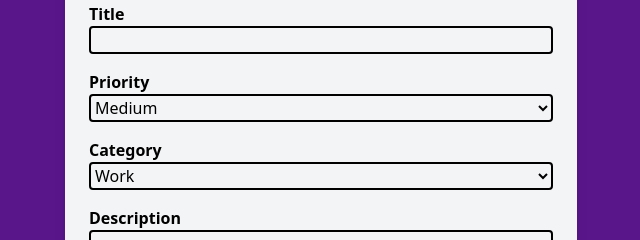
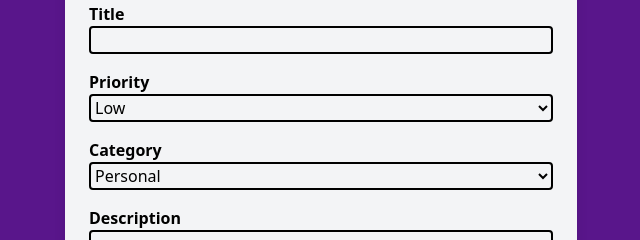
Before and after one commit to NMasters52/notes-app, a React (Vite) app: page / in a window 1280 px wide. Both pictures are taken after a click on the button "Show Form ➕". Shown: the part 166-406 px from the top of the page, without its empty margins (319-959 px from the left). Built offline with nearby package versions, Linux system fonts and the light colour scheme.

Commit message:
created seperate components for all inputs

```diff
--- a/src/components/NotesForm.jsx
+++ b/src/components/NotesForm.jsx
@@ -1,6 +1,8 @@
 import { useState } from 'react'
 import { NoteList } from './NoteList'
 import TextInput from './inputs/TextInput'
+import SelectInput from './inputs/SelectInput'
+import TextArea from './inputs/TextArea'
 
 
 const NotesForm = ({ notes, setNotes}) => {
@@ -57,42 +59,26 @@ const NotesForm = ({ notes, setNotes}) => {
                 onChange={(e) => handleChange(e)}
                 type="text"
             />
-            <div className="mb-4">
-                <label htmlFor="" className="block font-semibold">Priority</label>
-                <select
-                    name='priority'
-                    className="w-full border-2 border-black rounded-sm"
-                    value={formData.priority}
-                    onChange={(e) => handleChange(e)}
-                >
-                <option value="Low">Low</option>
-                <option value="Medium">Medium</option>
-                <option value="High">High</option>
-                </select>
-            </div>
-            <div className="mb-4">
-                <label htmlFor="" className="block font-semibold">Category</label>
-                <select
-                    name='category'
-                    className="w-full border-2 border-black rounded-sm"
-                    value={formData.category}
-                    onChange={(e) => handleChange(e)}
-                >
-                <option value="Personal">Personal</option>
-                <option value="Work">Work</option>
-                <option value="Ideas">Ideas</option>
-                </select>
-            </div>
-            <div className="mb-4">
-                <label htmlFor="description" className="block font-semibold">Description</label>
-                <textarea
-                    name="description"
-                    value={formData.description}
-                    className="w-full border-2 border-black rounded-sm"
-                    onChange={handleChange}
-                >
-                </textarea>
-            </div>
+            <SelectInput
+                name="priority"
+                label="Priority"
+                formData={formData}
+                onChange={(e) => handleChange(e)}
+                options={['Low', 'Medium', 'High']}
+            />
+            <SelectInput
+                name='category'
+                label='Category'
+                formData={formData}
+                onChange={(e) => handleChange(e)}
+                options={['Personal', 'Work', 'Ideas']}
+            />
+            <TextArea
+                name='description'
+                label='Description'
+                formData={formData}
+                onChange={(e) => handleChange(e)}
+            />
             <button
                 className="w-full rounded-lg py-2 cursor-pointer bg-purple-800 text-white hover:bg-purple-600"
                 onClick={submitNote}
--- /dev/null
+++ b/src/components/inputs/SelectInput.jsx
@@ -0,0 +1,26 @@
+import React from 'react'
+
+const SelectInput = ({options, label, name, formData, onChange}) => {
+  return (
+    <div className="mb-4">
+                <label htmlFor={name} className="block font-semibold">{label}</label>
+                <select
+                    name={name}
+                    className="w-full border-2 border-black rounded-sm"
+                    value={formData.name}
+                    onChange={onChange}
+                >
+                {options.map((option) => (
+                    <option
+                        key={option}
+                        value={option}
+                    >
+                        {option}
+                    </option>
+                ))}
+                </select>
+            </div>
+  )
+}
+
+export default SelectInput
--- /dev/null
+++ b/src/components/inputs/TextArea.jsx
@@ -0,0 +1,18 @@
+import React from 'react'
+
+const TextArea = ({formData, name, label, onChange}) => {
+  return (
+    <div className="mb-4">
+        <label htmlFor={name} className="block font-semibold">{label}</label>
+        <textarea
+            name={name}
+            value={formData.name}
+            className="w-full border-2 border-black rounded-sm"
+            onChange={onChange}
+        >
+        </textarea>
+    </div>
+  )
+}
+
+export default TextArea
```
